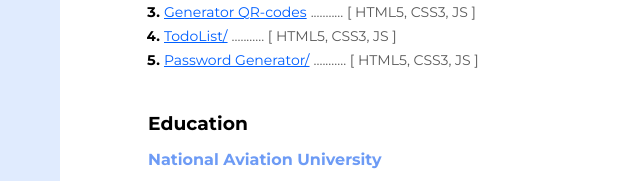
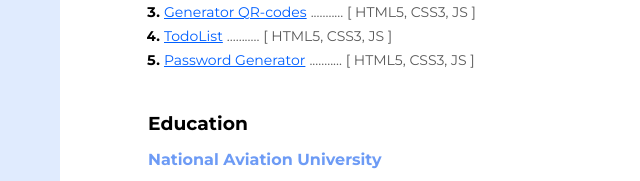
Before and after one commit to t3vel/resume, a plain HTML site: page index.html in a window 1280 px wide. Shown: the part 406-587 px from the top of the page, 340-980 px from the left. Drawn offline with Linux system fonts and the light colour scheme.

Commit message:
Update list of projects.html

```diff
--- a/index.html
+++ b/index.html
@@ -55,7 +55,7 @@
                     </li>
                     <li class="my-projects-item">
                         <a class="my-projects-item-link" href="https://t3vel.github.io/todolist/"
-                            target="_blank">TodoList/</a>
+                            target="_blank">TodoList</a>
                         <span class="my-projects-item-tech">
                             ...........
                             [ HTML5, CSS3, JS ]
@@ -63,7 +63,7 @@
                     </li>
                     <li class="my-projects-item">
                         <a class="my-projects-item-link" href="https://t3vel.github.io/password-generator/"
-                            target="_blank">Password Generator/</a>
+                            target="_blank">Password Generator</a>
                         <span class="my-projects-item-tech">
                             ...........
                             [ HTML5, CSS3, JS ]
```
